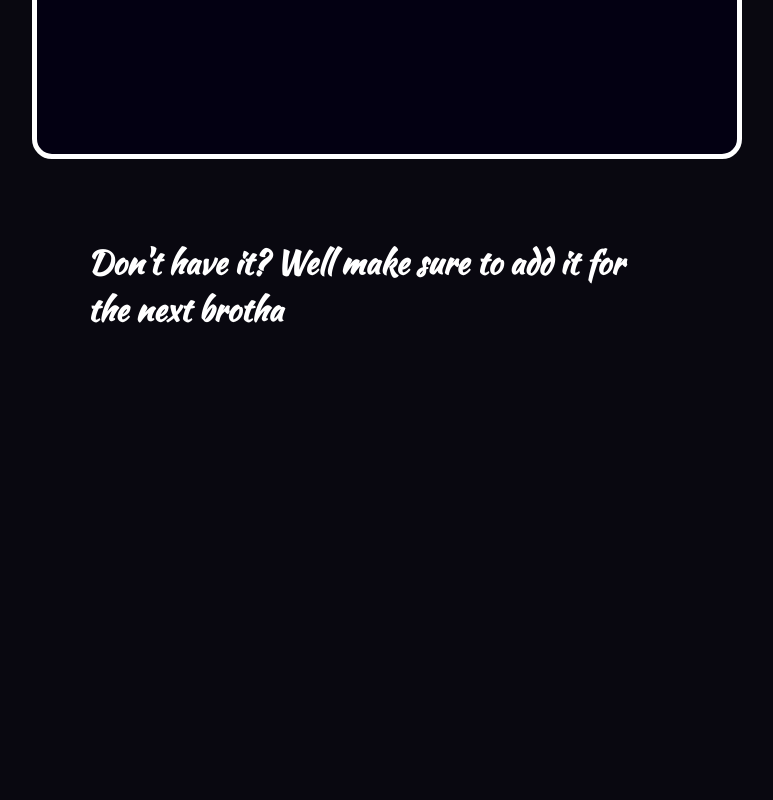
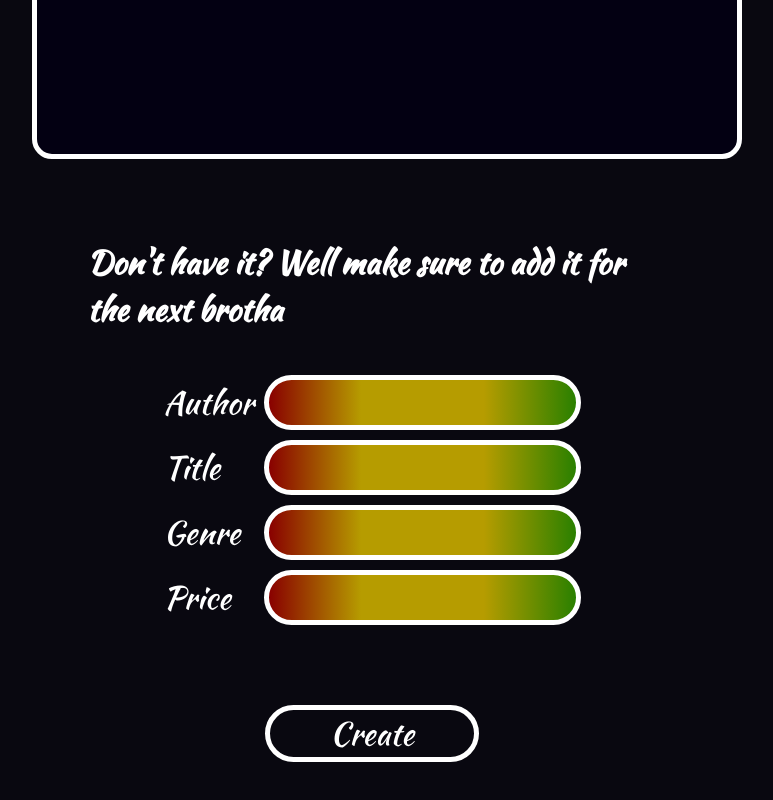
Before and after one commit to SpyrosGew/Chill-Library, a plain HTML site: page index.html in a window 1280 px wide. Shown: the part 1235-2035 px from the top of the page, without its empty margins (268-1041 px from the left). Before the commit the page ends 1610 px from the top, so only its background shows below. Drawn offline with Linux system fonts and the light colour scheme.

Commit message:
finished html css

```diff
--- a/index.html
+++ b/index.html
@@ -27,13 +27,32 @@
             <h4 class="question">We might have just what you are looking for</h4>
             <input class="searchinput gyr" id="search-book" type="text">
         </div>
-        <div class="go center" id="go">Go</div>
+        <div class="button center" id="go">Go</div>
         <div class="center">
             <div class="result"></div>
         </div>
         <div class="Add center">
             <h4 class="addPrompt">Don't have it? Well make sure to add it for the next brotha</h4>
         </div>
+        <div class="newInputs center">
+            <div class="addinput">
+                <label for="author">Author</label>
+                <input id="author" type="text" class="gyr">
+            </div>
+            <div class="addinput">
+                <label for="title">Title</label>
+                <input id="title" type="text" class="gyr">
+            </div>
+            <div class="addinput">
+                <label for="genre">Genre</label>
+                <input id="genre" class="gyr" type="text">
+            </div>
+            <div class="addinput">
+                <label for="price">Price</label>
+                <input id="price" class="gyr" type="text">
+            </div>
+            <div class="button center" id="create">Create</div>
+        </div>
     </main>
     <script src="script.js"></script>
 </body>
--- a/script.js
+++ b/script.js
@@ -1,8 +1,14 @@
 // Function to be executed when the div is clicked
 function goClicked() {
-    alert('You clicked the div!');
+    alert('You searched for a book');
+}
+
+function createClicked(){
+    alert('you added a book');
 }
 
 let go = document.getElementById('go');
+go.addEventListener('click', goClicked);
 
-go.addEventListener('click', goClicked);
+let create = document.getElementById('create');
+create.addEventListener('click', createClicked);
--- a/styles.css
+++ b/styles.css
@@ -76,7 +76,7 @@ h4{
     background-color: #030012;
 }
 
-.go {
+.button {
     background-color: #090810;
     border: white;
     border-radius: 50px;
@@ -90,7 +90,7 @@ h4{
     cursor: pointer;
 }
 
-.go:hover {
+.button:hover {
     background: linear-gradient(to right, #890000, #B69C00 30%, #B69C00 70%, #2A8000);
 }
 
@@ -98,3 +98,35 @@ h4{
     max-width: 570px;
     margin-top: 80px;
 }
+
+.newInputs label {
+    font-size: 32px;
+}
+
+.newInputs input {
+    width: 500px;
+}
+
+.addinput {
+    display: flex;
+    align-items: center; /* Align items vertically */
+    margin-bottom: 10px; /* Add some spacing between input fields */
+}
+
+.addinput label {
+    flex: 1; /* Take up available space */
+    margin-right: 10px; /* Add some space between label and input */
+}
+
+.addinput input {
+    flex: 2; /* Take up more space than the label */
+    width: 303px; /* Make inputs take up the full width of their container */
+    height: 43px;
+    border-radius: 50px;
+    font-size: 25px;
+    text-align: center;
+}
+
+.newInputs .button {
+    margin-bottom: 120px;
+}
```
